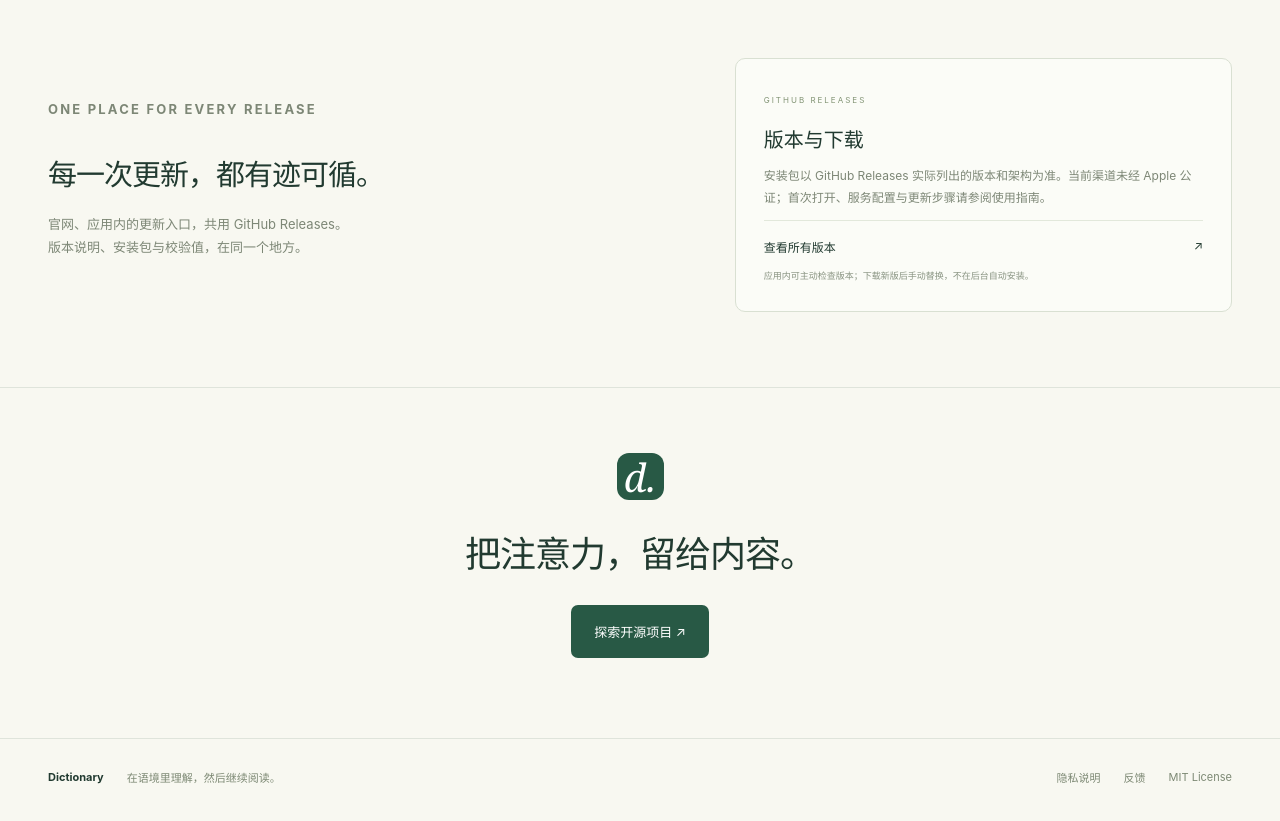
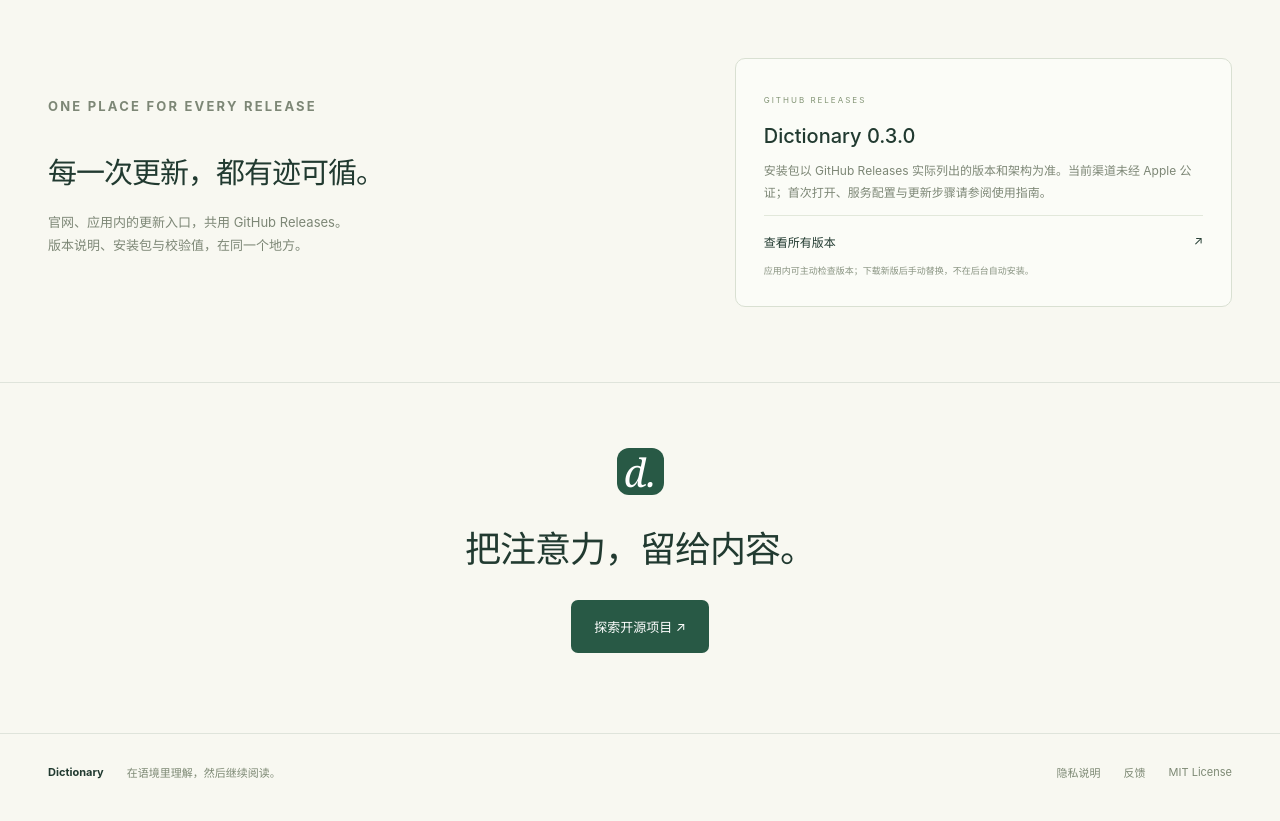
Before and after one commit to liyunhui0707/dictionary-macos, a browser extension: page website/dist/index.html in a window 1280 px wide. Shown: the part 2140-2961 px from the top of the page. Drawn offline with Linux system fonts and the light colour scheme.

Commit message:
docs: record 0.3.0 download and upgrade acceptance

```diff
--- a/website/dist/index.html
+++ b/website/dist/index.html
@@ -6,6 +6,6 @@
 <section class="statement" id="experience"><p class="eyebrow">LESS INTERRUPTION. MORE UNDERSTANDING.</p><h2>查完一个词，<br>不必离开那一页。</h2><div class="features"><article><span class="number">01</span><h3>让原句参与解释</h3><p>读取可获取的选词与周围文本，辅助判断此处的含义。语境不足时明确提示，也可以自己补充完整原句。</p></article><article><span class="number">02</span><h3>顺手，才会常用</h3><p>⌥D 呼出查词浮窗。固定需要保留的结果，读懂后关闭。主窗口也可以输入单词、短语或句子。</p></article><article><span class="number">03</span><h3>选择你的释义方式</h3><p>选择 DeepSeek 云端查词，无需安装本地模型；也可以使用本机 Ollama。释义会结合可获取的原句和语境。</p></article></div></section>
 <section class="start" id="start"><div><p class="eyebrow">A QUIETER READING COMPANION</p><h2>几步准备，<br>开始阅读。</h2><a class="text-link" href="https://github.com/liyunhui0707/dictionary-macos/blob/main/docs/guide.md">阅读完整使用指南 ↗</a></div><ol><li><span>1</span><div><h3>安装 Dictionary</h3><p>从 GitHub Releases 获取适合你 Mac 的安装包。将应用放入“应用程序”。当前安装包未获 Apple 公证，首次打开可能需要系统确认。</p></div></li><li><span>2</span><div><h3>完成一次配置</h3><p>在“开始使用”选择查词服务：云端模式使用自己的 DeepSeek API 密钥，本地模式准备 Ollama 和模型。配套浏览器扩展可直接从 App 导出，再完成加载与配对。</p></div></li><li><span>3</span><div><h3>选词，按下 ⌥D</h3><p>在支持的阅读场景查看释义与原句。AI 可能出错；结合内置英文词典参考核对含义。</p></div></li></ol></section>
 <section class="compatibility"><p>与你的阅读方式相接</p><div><span>Apple Books</span><span>Chromium 浏览器</span><span>Safari</span><span>Obsidian</span></div><small>不同应用的选区与语境可用性不同。图片、受保护内容及部分软件无法自动读取上下文。</small></section>
-<section class="updates" id="updates"><div><p class="eyebrow">ONE PLACE FOR EVERY RELEASE</p><h2>每一次更新，都有迹可循。</h2><p>官网、应用内的更新入口，共用 GitHub Releases。<br>版本说明、安装包与校验值，在同一个地方。</p></div><div class="release"><span class="release-label">GITHUB RELEASES</span><h3 id="release-title">版本与下载</h3><p id="release-note">安装包以 GitHub Releases 实际列出的版本和架构为准。当前渠道未经 Apple 公证；首次打开、服务配置与更新步骤请参阅使用指南。</p><a href="https://github.com/liyunhui0707/dictionary-macos/releases">查看所有版本 <span>↗</span></a><small>应用内可主动检查版本；下载新版后手动替换，不在后台自动安装。</small></div></section>
+<section class="updates" id="updates"><div><p class="eyebrow">ONE PLACE FOR EVERY RELEASE</p><h2>每一次更新，都有迹可循。</h2><p>官网、应用内的更新入口，共用 GitHub Releases。<br>版本说明、安装包与校验值，在同一个地方。</p></div><div class="release"><span class="release-label">GITHUB RELEASES</span><h3 id="release-title">Dictionary 0.3.0</h3><p id="release-note">安装包以 GitHub Releases 实际列出的版本和架构为准。当前渠道未经 Apple 公证；首次打开、服务配置与更新步骤请参阅使用指南。</p><a href="https://github.com/liyunhui0707/dictionary-macos/releases">查看所有版本 <span>↗</span></a><small>应用内可主动检查版本；下载新版后手动替换，不在后台自动安装。</small></div></section>
 <section class="closing"><span class="mark">d.</span><h2>把注意力，留给内容。</h2><a class="primary" href="https://github.com/liyunhui0707/dictionary-macos">探索开源项目 ↗</a></section></main>
 <footer><div><strong>Dictionary</strong><span>在语境里理解，然后继续阅读。</span></div><div><a href="https://github.com/liyunhui0707/dictionary-macos/blob/main/PRIVACY.md">隐私说明</a><a href="https://github.com/liyunhui0707/dictionary-macos/issues">反馈</a><a href="https://github.com/liyunhui0707/dictionary-macos/blob/main/LICENSE">MIT License</a></div></footer><script src="app.js"></script></body></html>
```
Also changed, not shown: 1 other file.
